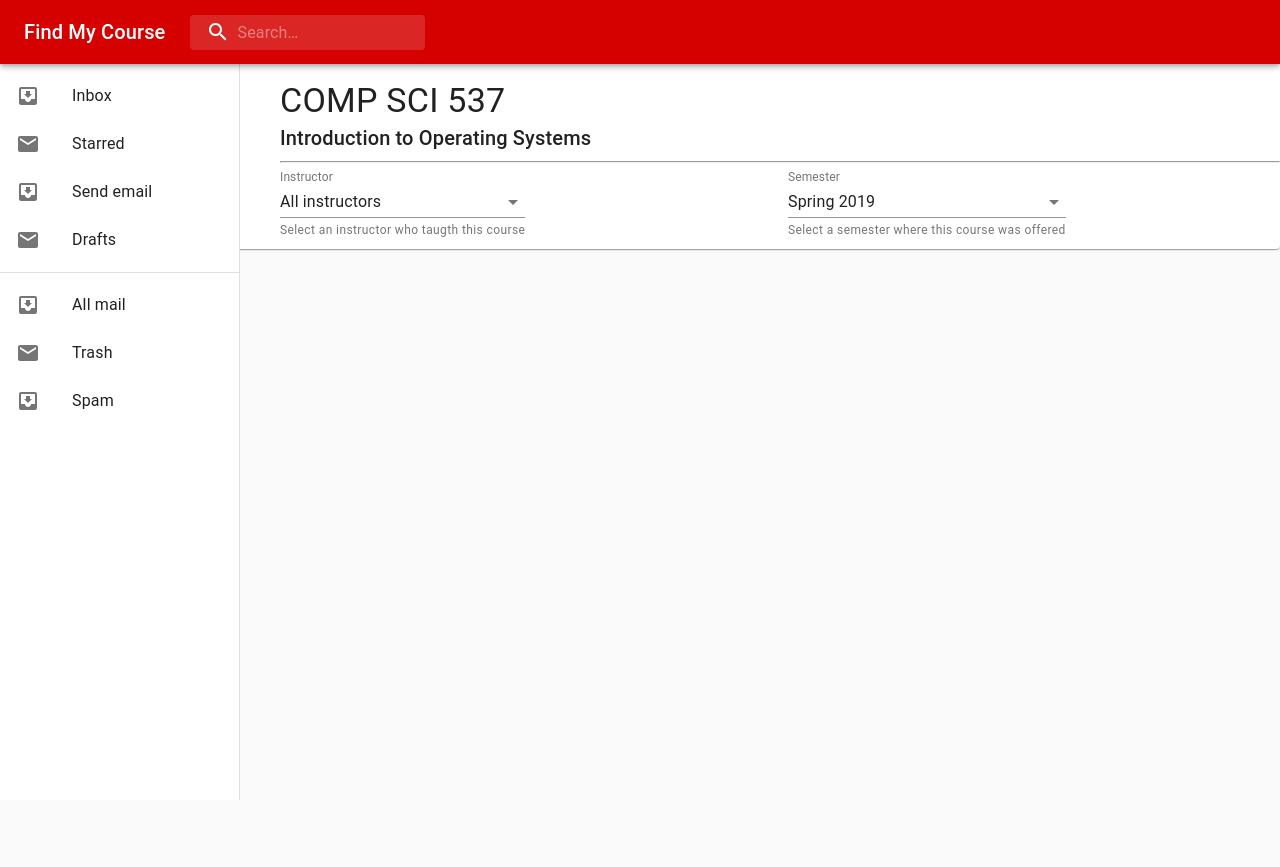
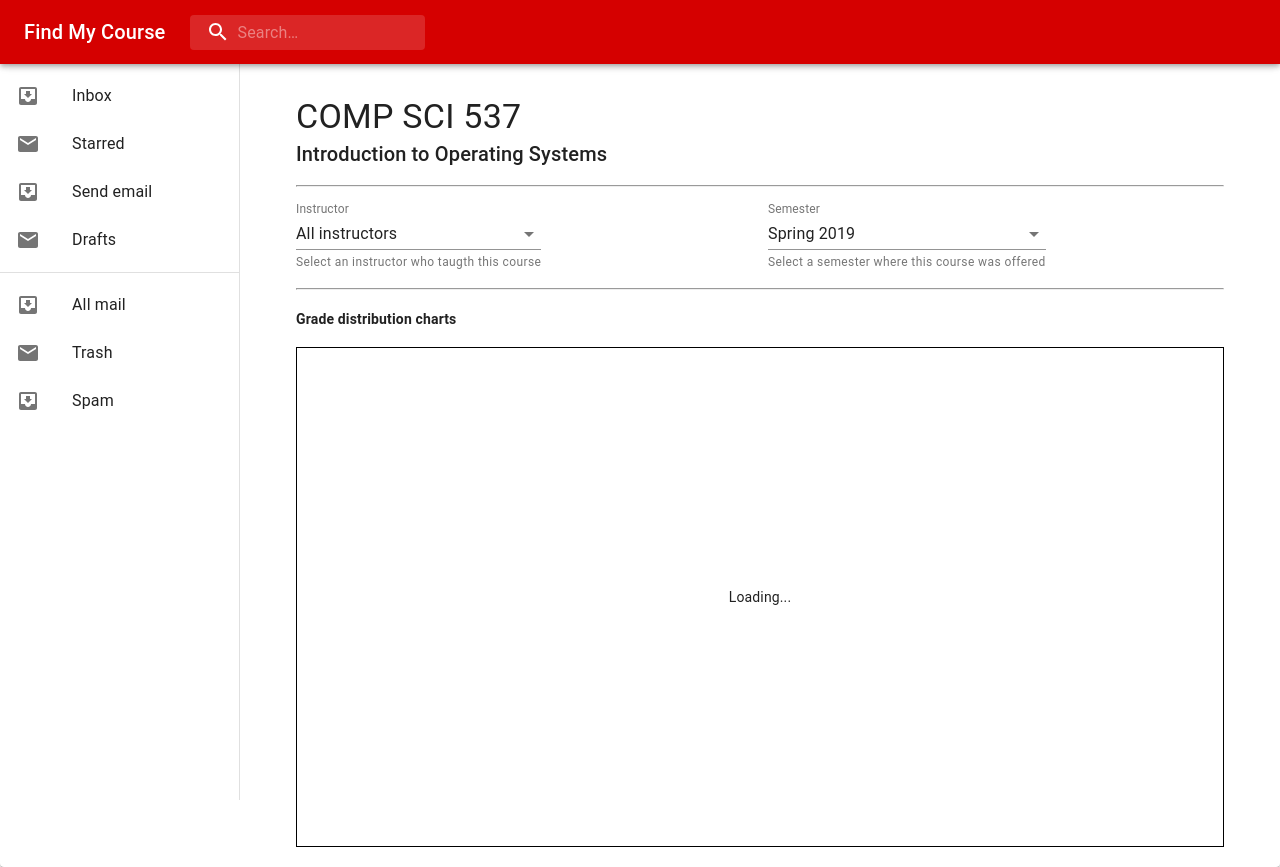
Before and after one commit to CS-506/FMC-Frontend, a React (Create React App) app: page /course in a window 1280 px wide. Before the commit the page ends 800 px from the top, so only its background shows below. Built offline with nearby package versions, Linux system fonts and the light colour scheme.

Commit message:
Adjusted padding and created chart area.

```diff
--- a/src/components/CourseView.js
+++ b/src/components/CourseView.js
@@ -3,6 +3,9 @@ import { makeStyles } from "@material-ui/core/styles";
 import {
     Typography, Paper, Grid, TextField, MenuItem
 } from "@material-ui/core/";
+import {
+    XYPlot
+} from "react-vis";
 
 import NavBar from "./NavBar";
 
@@ -13,8 +16,21 @@ const useStyles = makeStyles(theme => ({
     },
     contents: {
         flexGrow: 1,
-        paddingTop: theme.spacing(10),
-        paddingLeft: theme.spacing(35),
+        paddingTop: theme.spacing(11),
+        paddingLeft: theme.spacing(37),
+        paddingRight: theme.spacing(7),
+    },
+    unit: {
+        paddingTop: theme.spacing(1),
+        paddingBottom: theme.spacing(1),
+    },
+    chart_area: {
+        padding: theme.spacing(1),
+        border: "1px solid black",
+        height: "500px",
+        display: "flex",
+        alignItems: "center",
+        justifyContent: "center",
     },
 }));
 
@@ -22,7 +38,6 @@ export default function CourseView(props) {
     const classes = useStyles();
 
     /* INPUT STATES ************************************************/
-
 // course object
     const [course, setCourse] = React.useState();
     // id of instructor currently displayed
@@ -43,8 +58,6 @@ export default function CourseView(props) {
 
 
     React.useEffect(() => {
-        console.log("React.useEffect");
-
         /* Dummy course object */
         const courseInfo = {
             cid: 3214232,
@@ -71,8 +84,7 @@ export default function CourseView(props) {
             { year: 2018, period: "Spring" },
             { year: 2018, period: "Fall" },
             { year: 2017, period: "Fall" }
-        ];
-        setSemesters(semesterInfo);
+        ]; setSemesters(semesterInfo);
 
         setLoading(false);
     }, []);
@@ -131,16 +143,32 @@ export default function CourseView(props) {
         );
     }
 
+    function DistroCharts() {
+        return (
+            <div>
+                <h4>Grade distribution charts</h4>
+                <div className={classes.chart_area}>
+                    <p className={classes.chart_elem}>Loading...</p>
+                </div>
+            </div>
+        );
+    }
+
     function Main() {
         return (
             <Paper className={classes.contents}>
+                <div className={classes.unit}>
                     <Typography variant="h4">
                         {course.subject} {course.code}
                     </Typography>
                     <Typography variant="h6">
                         {course.title}
                     </Typography>
+                </div>
+
                 <hr />
+
+                <div className={classes.unit}>
                 <Grid container spacing={2}>
                     <Grid item md={6}>
                         <InstructorSelect />
@@ -149,6 +177,13 @@ export default function CourseView(props) {
                         <SemesterSelect />
                     </Grid>
                 </Grid>
+                </div>
+
+                <hr />
+
+                <DistroCharts />
+
+                <br />
             </Paper>
         );
     }
```
Lines whose indentation alone changed are shown as unchanged.
